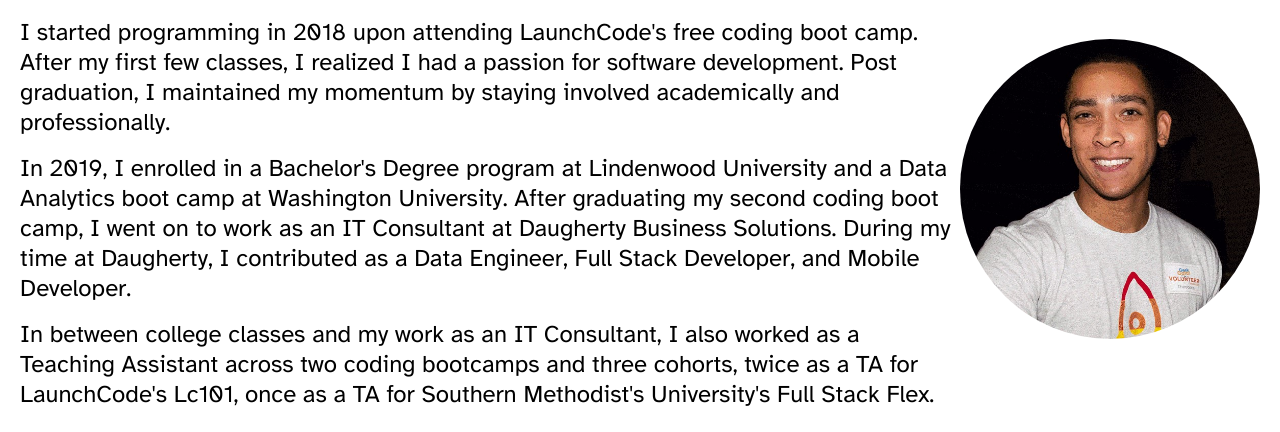
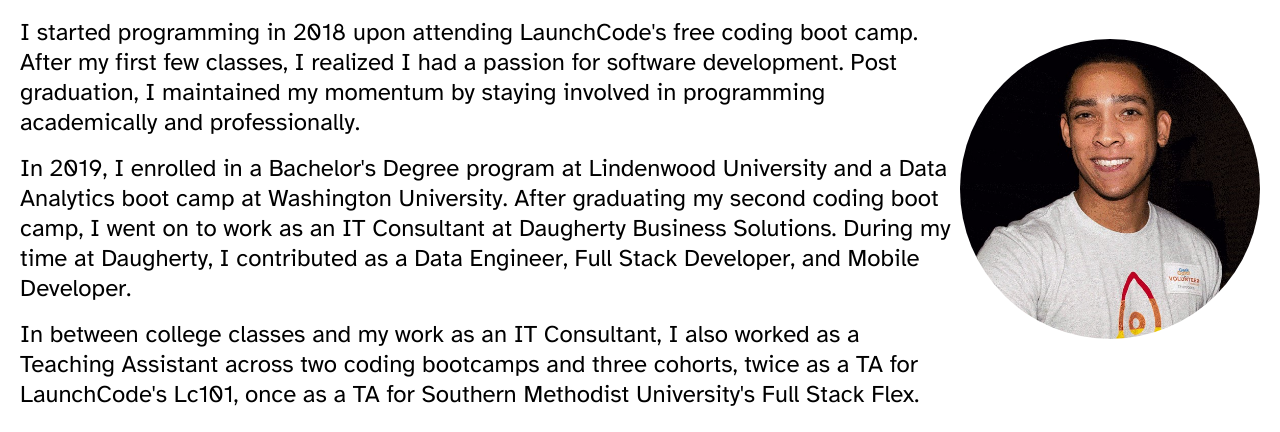
Before and after one commit to theodoremoreland/PortfolioExample, a plain HTML site: page index.html in a window 1280 px wide. Shown: the part 517-949 px from the top of the page. Drawn offline with Linux system fonts and the light colour scheme.

Commit message:
updated about me paragraphs including fixing a typo

```diff
--- a/index.html
+++ b/index.html
@@ -35,7 +35,7 @@
                     <p>
                         I started programming in 2018 upon attending LaunchCode's free coding boot camp.
                         After my first few classes, I realized I had a passion for software development.
-                        Post graduation, I maintained my momentum by staying involved academically and professionally.
+                        Post graduation, I maintained my momentum by staying involved in programming academically and professionally.
                     </p>
                     <p>
                         In 2019, I enrolled in a Bachelor's Degree program at Lindenwood University and a Data Analytics
@@ -46,7 +46,7 @@
                     <p>
                         In between college classes and my work as an IT Consultant,
                         I also worked as a Teaching Assistant across two coding bootcamps and three cohorts, twice as a TA for
-                        LaunchCode's Lc101, once as a TA for Southern Methodist's University's Full Stack
+                        LaunchCode's Lc101, once as a TA for Southern Methodist University's Full Stack
                         Flex.
                     </p>
                 </div>
```
